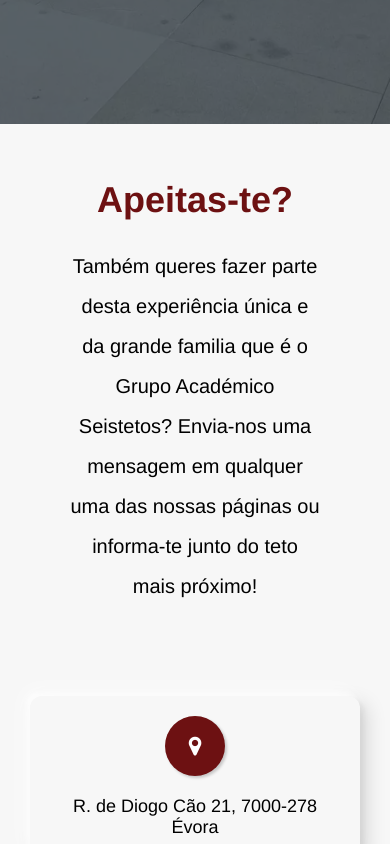
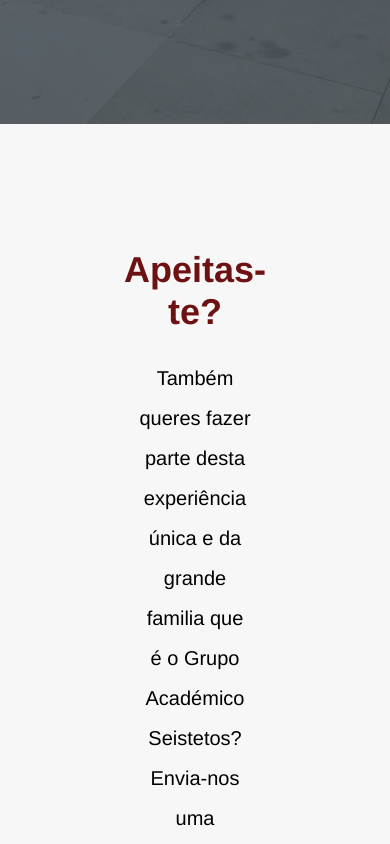
Before and after one commit to MrValraven/seistetos, a Vue app: page /#/contactos in a window 390 px wide. Shown: the part 720-1564 px from the top of the page. Built offline with nearby package versions, Linux system fonts and the light colour scheme.

Commit message:
added better padding on contact page

```diff
--- a/src/views/Contactos.vue
+++ b/src/views/Contactos.vue
@@ -95,7 +95,7 @@
 	display: flex;
 	flex-direction: column;
 	background-color: #f7f7f7;
-	padding: 60px;
+	padding: 100px;
 	overflow: hidden;
 
   h1 {
@@ -119,7 +119,7 @@
 @media (max-width: 1000px) {
 
   .contacts {
-    padding: 30px;
+    padding: 100px;
 
     h1 {
       font-size: 36px;
```
